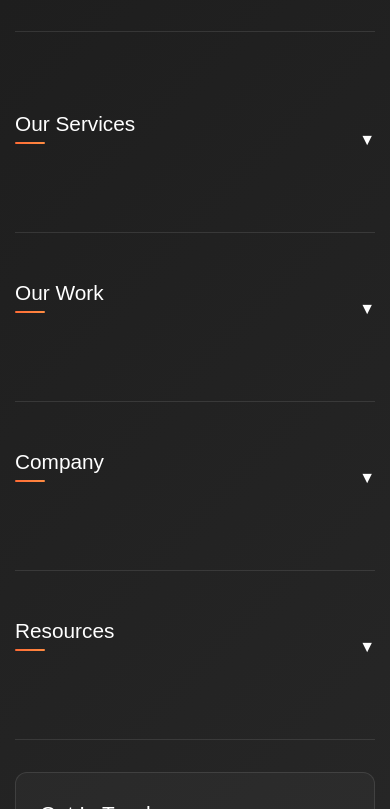
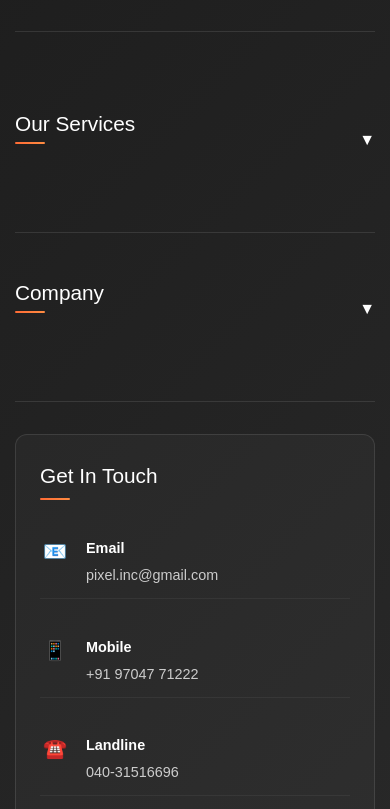
Before and after one commit to octaleadsprivatelimited-cloud/sample, a React (Create React App) app: page /work/e-learning in a window 390 px wide. Shown: the part 3518-4327 px from the top of the page. Built offline with nearby package versions, Linux system fonts and the light colour scheme; the HTML template or start-up script is replaced by a standard one.

Commit message:
Remove Our Work and Resources sections from footer: Simplified mega menu layout with 4 sections instead of 6

```diff
--- a/src/components/Footer.js
+++ b/src/components/Footer.js
@@ -3,14 +3,10 @@ import { Link } from 'react-router-dom';
 
 const Footer = () => {
   const [isServicesOpen, setIsServicesOpen] = useState(false);
-  const [isWorkOpen, setIsWorkOpen] = useState(false);
   const [isCompanyOpen, setIsCompanyOpen] = useState(false);
-  const [isResourcesOpen, setIsResourcesOpen] = useState(false);
 
   const toggleServices = () => setIsServicesOpen(!isServicesOpen);
-  const toggleWork = () => setIsWorkOpen(!isWorkOpen);
   const toggleCompany = () => setIsCompanyOpen(!isCompanyOpen);
-  const toggleResources = () => setIsResourcesOpen(!isResourcesOpen);
 
   return (
     <footer className="footer mega-footer">
@@ -68,22 +64,6 @@ const Footer = () => {
             </ul>
           </div>
 
-          {/* Work Portfolio Section */}
-          <div className="footer-section">
-            <button className="footer-toggle" onClick={toggleWork}>
-              <h4>Our Work</h4>
-              <span className="footer-arrow">{isWorkOpen ? '▲' : '▼'}</span>
-            </button>
-            <ul className={`footer-links ${isWorkOpen ? 'open' : ''}`}>
-              <li><Link to="/work/ai-film-making">AI Film Making Portfolio</Link></li>
-              <li><Link to="/work/animation">Animation Gallery</Link></li>
-              <li><Link to="/work/life-book">Life Book Projects</Link></li>
-              <li><Link to="/work/vfx">VFX Showcase</Link></li>
-              <li><Link to="/work/calendar-selfie">Calendar Selfie Gallery</Link></li>
-              <li><Link to="/work/financial-literacy-book">Financial Education</Link></li>
-              <li><Link to="/work/e-learning">E-Learning Platform</Link></li>
-            </ul>
-          </div>
 
           {/* Company Section */}
           <div className="footer-section">
@@ -102,22 +82,6 @@ const Footer = () => {
             </ul>
           </div>
 
-          {/* Resources Section */}
-          <div className="footer-section">
-            <button className="footer-toggle" onClick={toggleResources}>
-              <h4>Resources</h4>
-              <span className="footer-arrow">{isResourcesOpen ? '▲' : '▼'}</span>
-            </button>
-            <ul className={`footer-links ${isResourcesOpen ? 'open' : ''}`}>
-              <li><a href="#blog">Blog</a></li>
-              <li><a href="#case-studies">Case Studies</a></li>
-              <li><a href="#tutorials">Tutorials</a></li>
-              <li><a href="#downloads">Downloads</a></li>
-              <li><a href="#faq">FAQ</a></li>
-              <li><a href="#support">Support</a></li>
-              <li><a href="#documentation">Documentation</a></li>
-            </ul>
-          </div>
 
           {/* Contact Information */}
           <div className="footer-section contact-section">
--- a/src/index.css
+++ b/src/index.css
@@ -1802,13 +1802,13 @@ body {
 
 .mega-footer .footer-content {
   display: grid;
-  grid-template-columns: 2fr 1fr 1fr 1fr 1fr 1.5fr;
+  grid-template-columns: 2fr 1fr 1fr 1.5fr;
   gap: 3rem;
   margin-bottom: 3rem;
 }
 
 .mega-footer .footer-company {
-  grid-column: span 2;
+  grid-column: span 1;
 }
 
 .mega-footer .footer-logo {
@@ -2069,12 +2069,12 @@ body {
 /* Responsive Mega Footer */
 @media (max-width: 1200px) {
   .mega-footer .footer-content {
-    grid-template-columns: 1fr 1fr 1fr;
+    grid-template-columns: 1fr 1fr;
     gap: 2.5rem;
   }
 
   .mega-footer .footer-company {
-    grid-column: span 3;
+    grid-column: span 2;
     text-align: center;
     margin-bottom: 2rem;
   }
```
